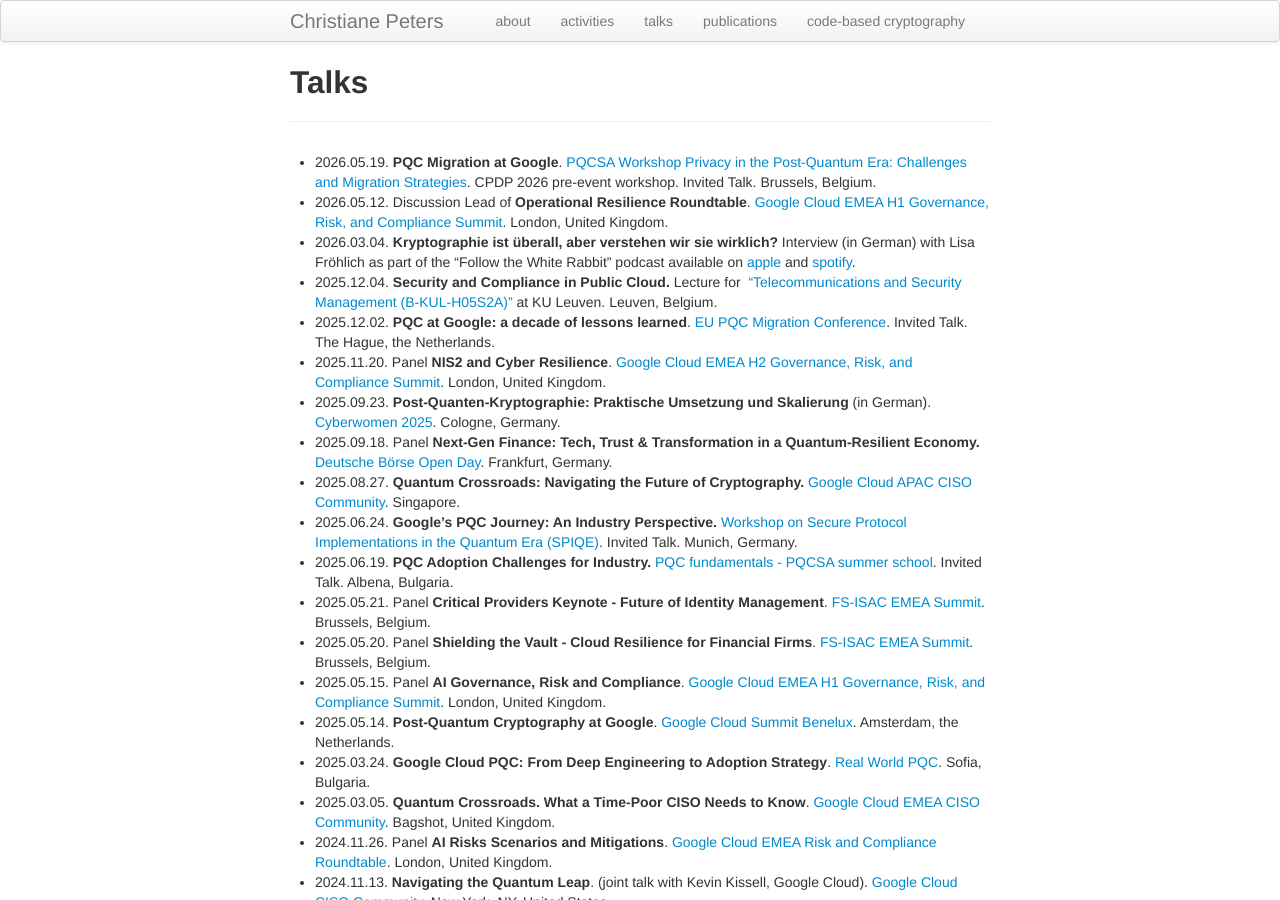
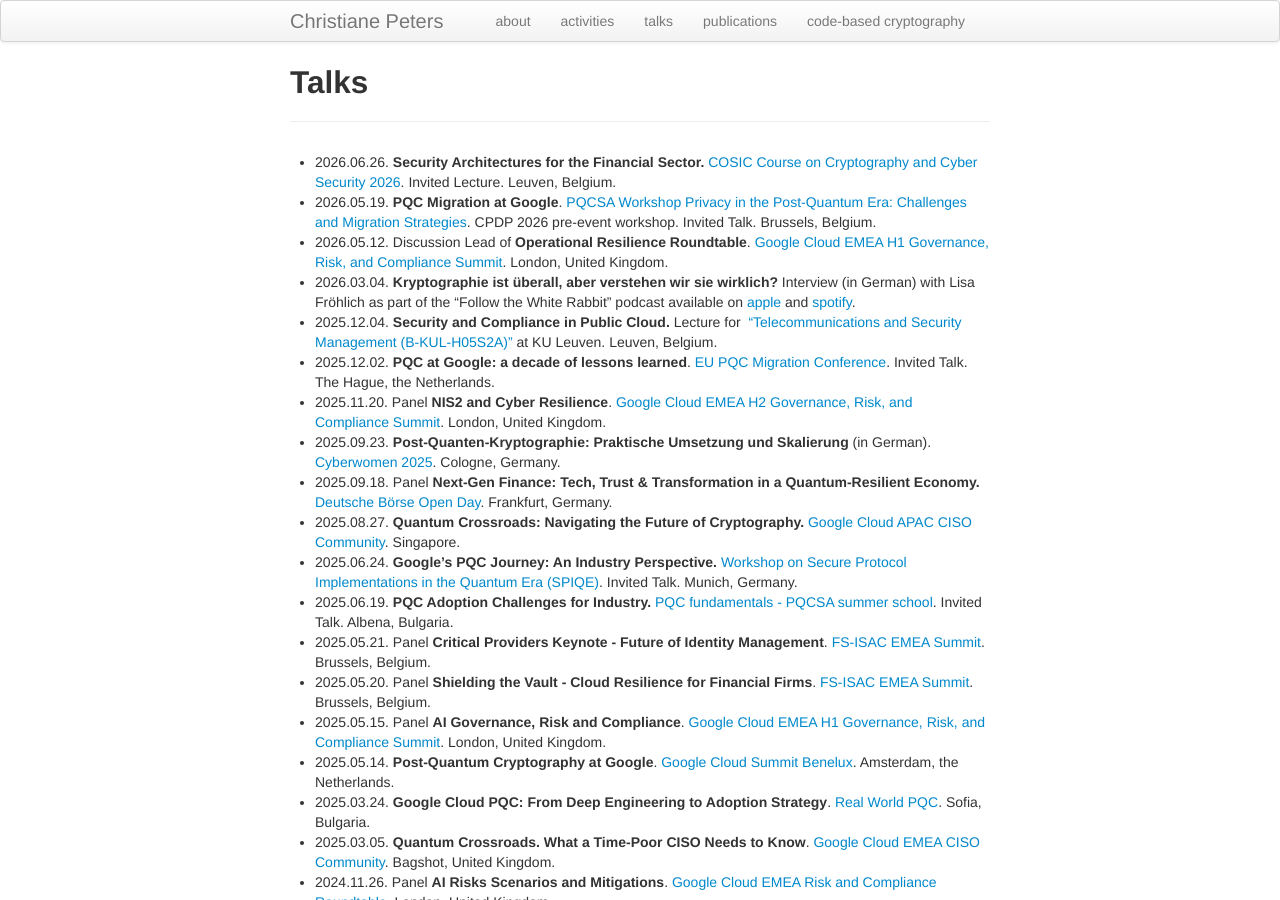
Before and after one commit to christianepeters/christianepeters.github.io, a Jekyll site: the page built from talks.md, in a window 1280 px wide and 900 px high. Built offline with Jekyll 4.4.1, drawn with Linux system fonts in a browser that asks for light colours; some of the changed lines change nothing that is shown.

Commit message:
Talk Cosic Course 2026

```diff
--- a/talks.md
+++ b/talks.md
@@ -3,6 +3,7 @@ title: "Talks"
 layout: page
 ---
 
+- 2026.06.26. **Security Architectures for the Financial Sector.** [COSIC Course on Cryptography and Cyber Security 2026](https://www.esat.kuleuven.be/cosic/events/cosic-course/programme26/). Invited Lecture. Leuven, Belgium.
 - 2026.05.19. **PQC Migration at Google**. [PQCSA Workshop
 Privacy in the Post-Quantum Era: Challenges and Migration Strategies](https://cryptoexperts.com/pqcsa-workshop-2026/).
 CPDP 2026 pre-event workshop. Invited Talk. Brussels, Belgium.
@@ -29,7 +30,7 @@ CPDP 2026 pre-event workshop. Invited Talk. Brussels, Belgium.
 - 2024.10.02. **Security Roundtable: KI als Game-Changer oder Hype im Kampf gegen Cyber-Angreifer?** (in German). [Google Cloud Summit Austria](https://cloudonair.withgoogle.com/events/summit-oesterreich-2024). Vienna, Austria.
 - 2024.10.01. **Sicherheit im KI-Zeitalter** (in German). Partner Summit co-located with [Google Cloud Summit Austria](https://cloudonair.withgoogle.com/events/summit-oesterreich-2024). Vienna, Austria.
 - 2024.09.25. **From Math to the C-Suite - Discussing Enterprise Security in the Quantum Age.** [HTW'24: High-Tech Women 2024](https://hightechwomen.org/). Invited Talk. Darmstadt, Germany. [slides](https://github.com/christianepeters/talks/blob/master/20240925.htw.pdf)
-- 2024.07.04. **Crypto Agility in the Enterprise.** [COSIC Course on Cryptography and Cyber Security 2024](https://www.esat.kuleuven.be/cosic/events/cosic-course/programme/). Invited Lecture. Leuven, Belgium.
+- 2024.07.04. **Crypto Agility in the Enterprise.** [COSIC Course on Cryptography and Cyber Security 2024](https://www.esat.kuleuven.be/cosic/events/cosic-course/programme24/). Invited Lecture. Leuven, Belgium.
 - 2024.03.21. **Securing AI - Similar or different?** [Google Cloud Security Forum](https://rsvp.withgoogle.com/events/security-forum-zurich-2024). Zürich, Switzerland.
 - 2023.11.09. **Security and Compliance in Public Cloud.** Lecture for  ["Telecommunications and Security Management (B-KUL-H05S2A)"](https://onderwijsaanbod.kuleuven.be/syllabi/e/H05S2AE.htm#activetab=doelstellingen_idp21220816) at KU Leuven. Leuven, Belgium.
 - 2023.10.03. **Sicherheit in der Cloud – Technik und Recht im Einklang.** (joint talk with Jutta Oberlin, Google Cloud). [Swiss Legal Tech Conference](http://swisslegal.tech/). Zurich, Switzerland.
```
